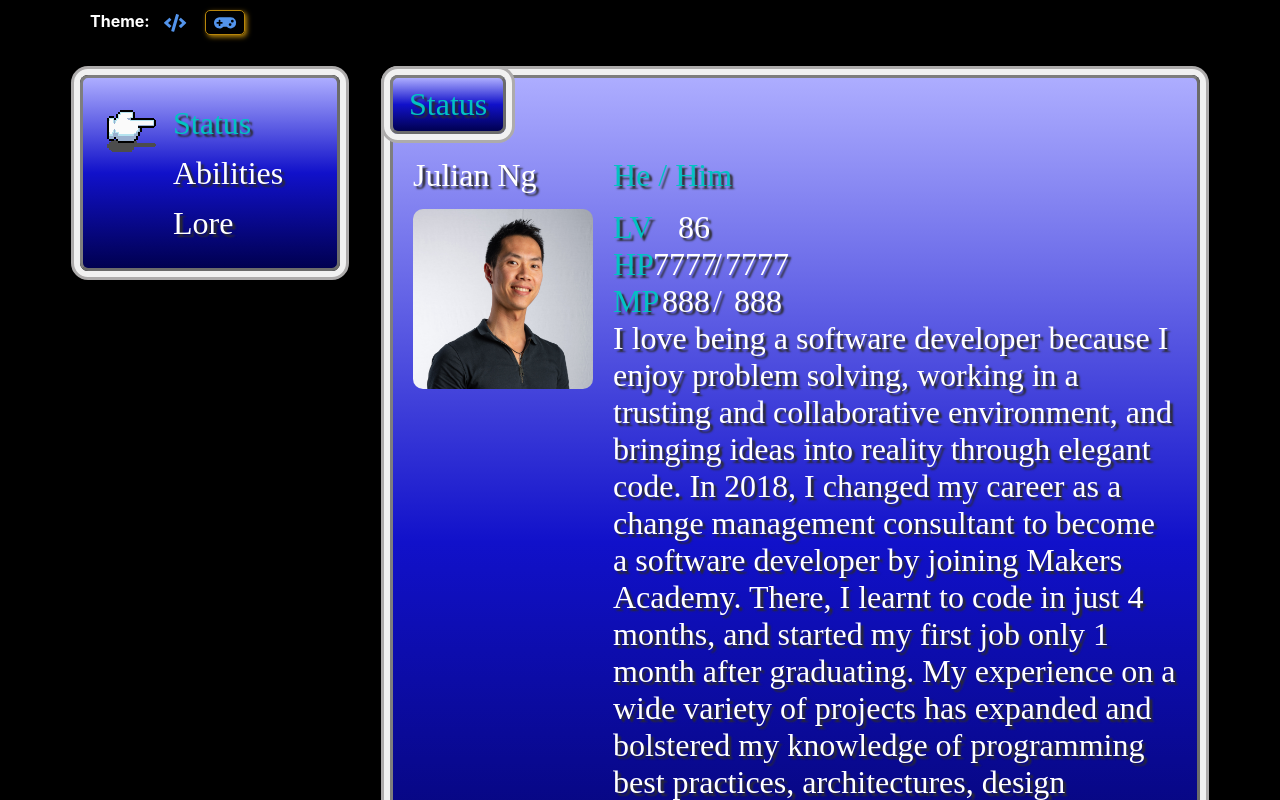
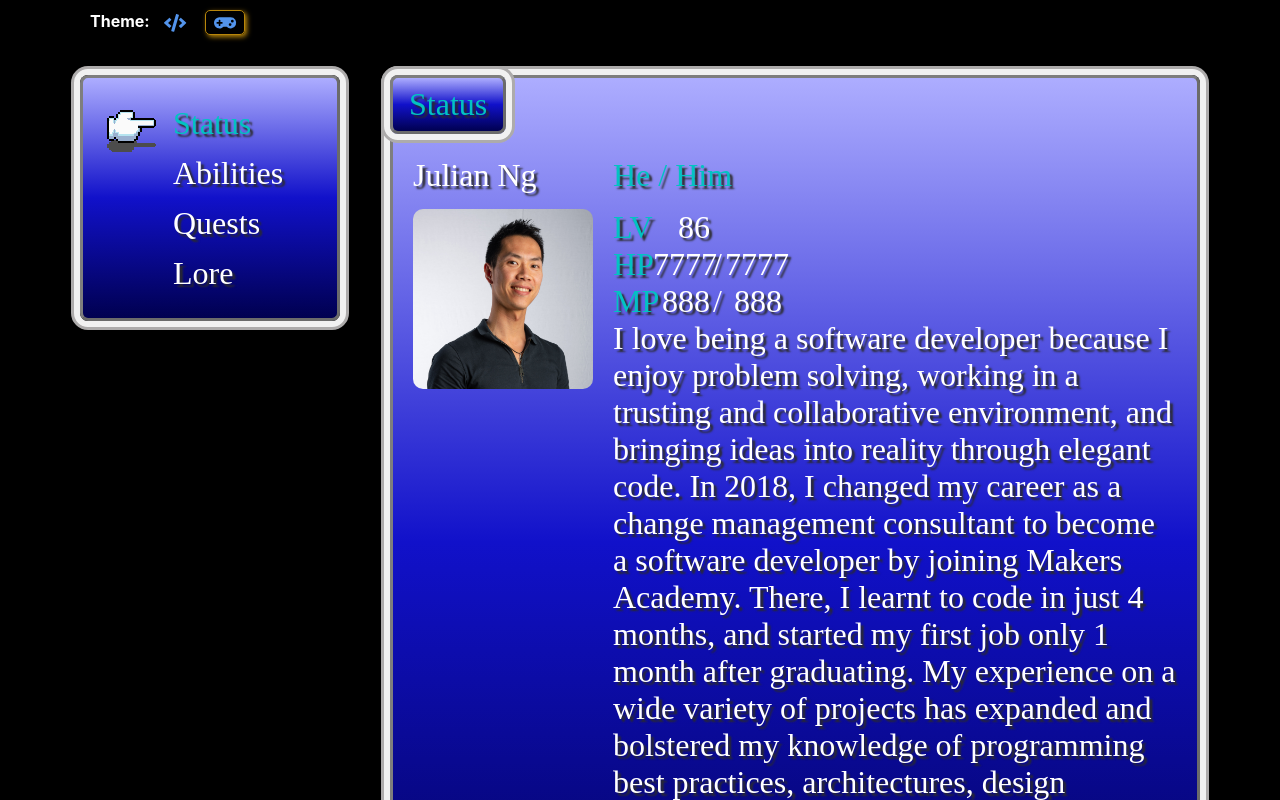
Before and after one commit to julesnuggy/cv, a React (Create React App) app: page /cv/ff-theme in a window 1280 px wide. Shown: the top 800 px of the page. Built offline with nearby package versions, Linux system fonts and the light colour scheme; a web font is replaced by a local one.

Commit message:
Move employment history to new QUESTS menu section

```diff
--- a/src/components/constants.ts
+++ b/src/components/constants.ts
@@ -3,5 +3,6 @@ export const HOME_URL = '/cv'
 export enum MAIN_MENU_ITEMS {
   STATUS = 'Status',
   ABILITIES = 'Abilities',
+  QUESTS = 'Quests',
   LORE = 'Lore',
 }
--- a/src/layouts/FFLayout.tsx
+++ b/src/layouts/FFLayout.tsx
@@ -19,6 +19,8 @@ const ActiveContent = ({ activeMainMenuItem, activeEmployerMenuItem, activeBackg
     case MAIN_MENU_ITEMS.STATUS:
       return <Status/>;
     case MAIN_MENU_ITEMS.ABILITIES:
+      return null;
+    case MAIN_MENU_ITEMS.QUESTS:
       return <History activeMenuItem={activeEmployerMenuItem} />
     case MAIN_MENU_ITEMS.LORE:
       return <History activeMenuItem={activeBackgroundMenuItem} />
@@ -38,7 +40,7 @@ const FFLayout = () => {
   const backgroundHistory = Object.values(experience_data.slice(3).map(data => data.employer))
   const [ activeBackgroundMenu, setActiveBackgroundMenu ] = useState(backgroundHistory[0])
 
-  const AbilitiesSubMenu = () => activeMainMenu === MAIN_MENU_ITEMS.ABILITIES
+  const AbilitiesSubMenu = () => activeMainMenu === MAIN_MENU_ITEMS.QUESTS
     ? <Menu
         items={recentEmployers}
         onItemSelect={(menuItem: string) => setActiveEmployerMenu(menuItem)}
```
